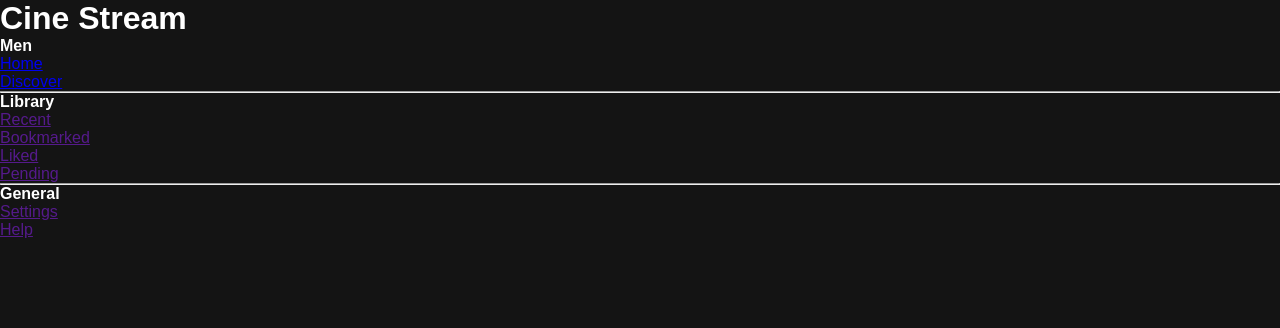
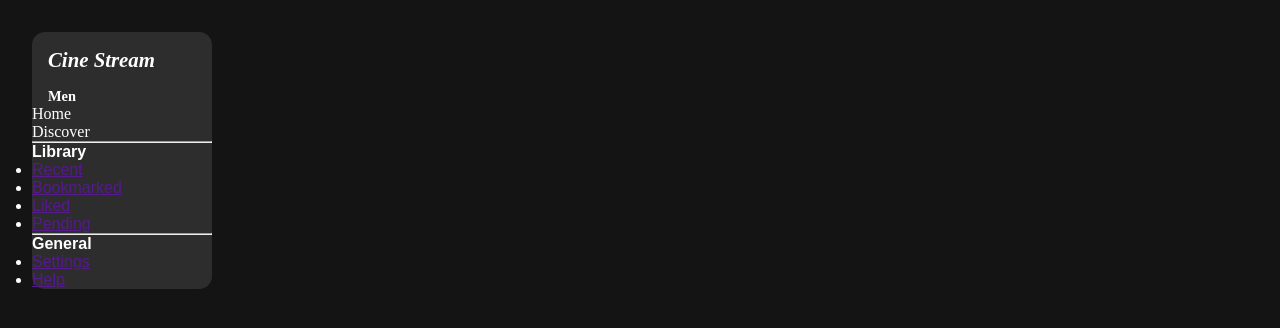
Before and after one commit to Binada-SH/Movie_Dashboard, a React (Create React App) app in the folder movie_dashboard/: page / in a window 1280 px wide. Shown: the top 328 px of the page. Built offline with nearby package versions, Linux system fonts and the light colour scheme.

Commit message:
Menu drawer UI development structure

```diff
--- a/movie_dashboard/src/Components/Drawer/drawer.css
+++ b/movie_dashboard/src/Components/Drawer/drawer.css
@@ -0,0 +1,39 @@
+* {
+    margin: 0;
+    padding: 0;
+}
+
+.drawer {
+    margin-top: 2rem;
+    margin-left: 2rem;
+    width: 180px;
+    height: auto;
+    background-color: #2d2d2d;
+    border-radius: 13px;
+}
+
+.site_name {
+    padding-top: 1rem;
+    padding-left: 1rem;
+    font-size: 1.3rem;
+    font-family: 'jura';
+    font-style: italic;
+    text-align: left;
+}
+
+.menu_title {
+    padding-top: 1rem;
+    padding-left: 1rem;
+    font-size: 0.9rem;
+    font-family: 'now';
+}
+
+.menu_list {
+    list-style: none;
+}
+
+.menu_list li a{
+    text-decoration: none;
+    font-family: 'now';
+    color: #ffffff;
+}
```
